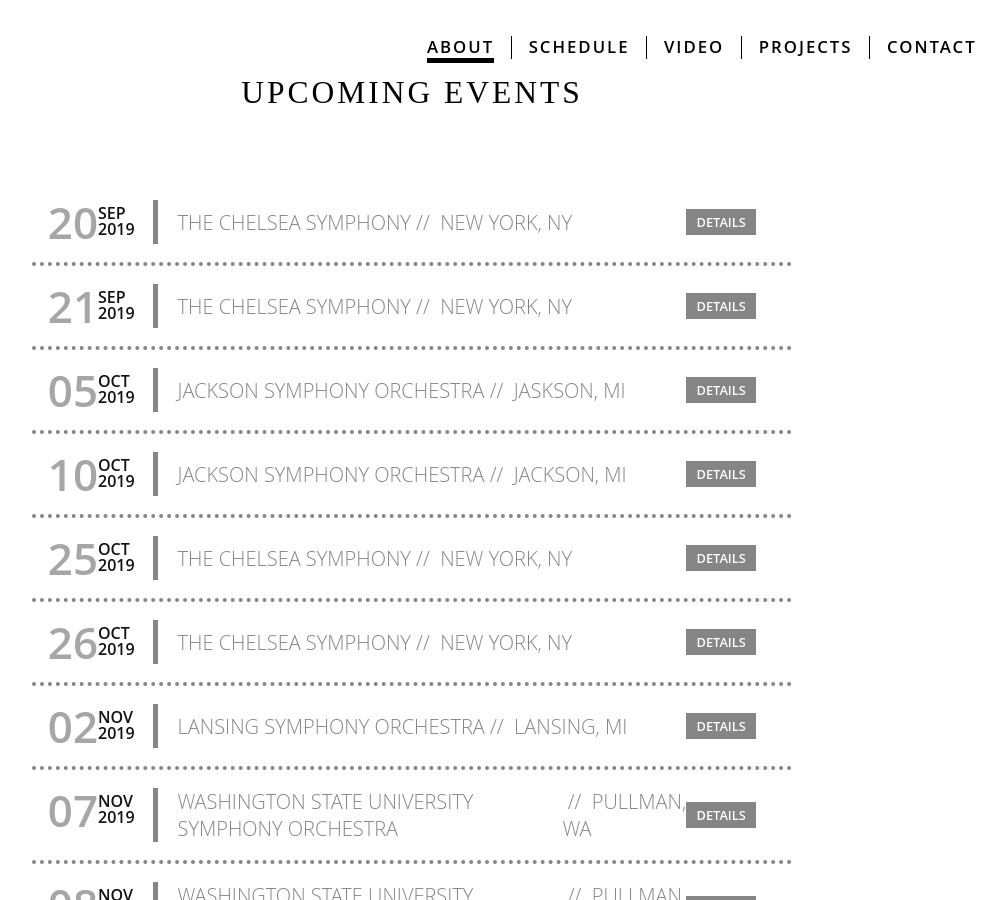
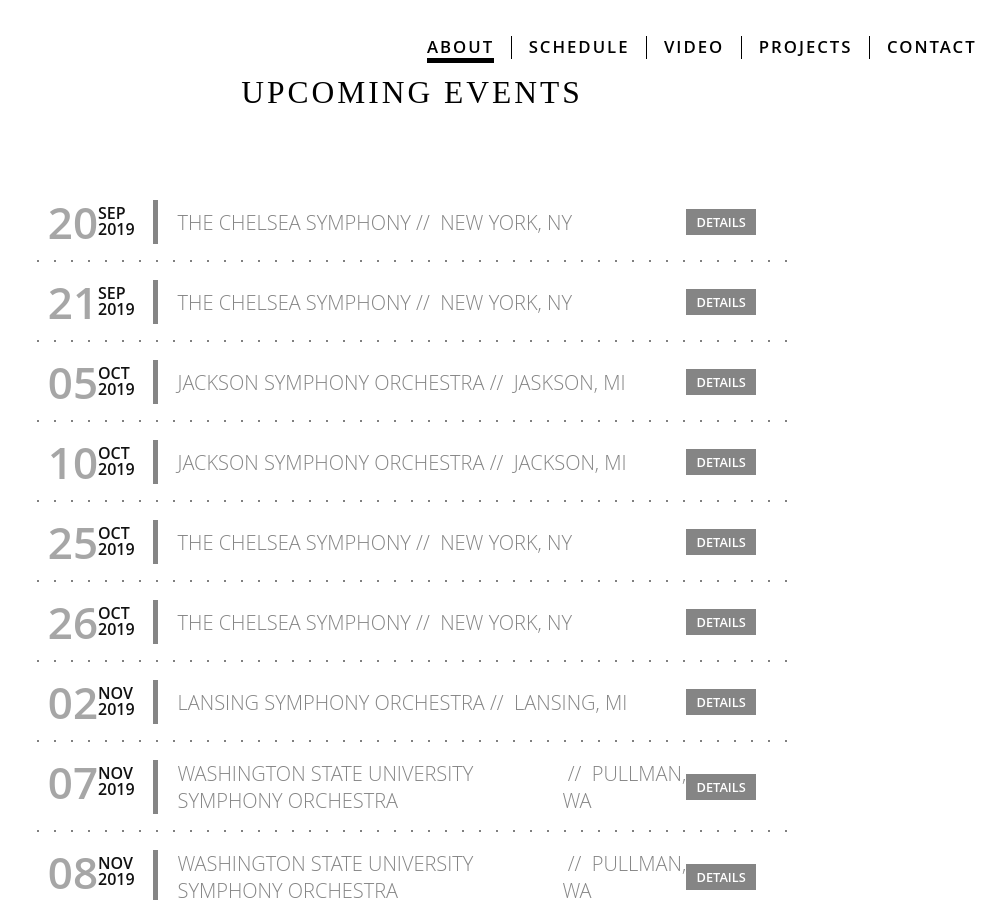
Before and after one commit to nbuonin/maubin-jekyll, a Jekyll site: the page built from index.html, in a window 1280 px wide and 900 px high, scrolled down 1526 px. Shown: the whole window, without its empty margins (228-1234 px from the left). Built offline with Jekyll 4.4.1, drawn with Linux system fonts in a browser that asks for light colours; nearby versions of some CDN libraries.

Commit message:
Implement dotted border scss mixin

```diff
--- /dev/null
+++ b/_scss/_dotted-border.scss
@@ -0,0 +1,8 @@
+// Assembled from various answers here: https://stackoverflow.com/questions/6250394/how-to-increase-space-between-dotted-border-dots
+@mixin dottedBottomCircleBorder($color: #000000, $spacing: 5px, $radius: 1px) {
+    background-image:
+        radial-gradient(circle, #000 $radius, rgba(255,255,255,0) $radius);
+    background-position: bottom;
+    background-size: (($radius * 2) + $spacing) ($radius * 2);
+    background-repeat: repeat-x;
+}
--- a/_scss/_homepage.scss
+++ b/_scss/_homepage.scss
@@ -73,8 +73,7 @@
     @include respond-to(medium-plus) {
         flex-flow: row nowrap;
         padding-bottom: 1em;
-        border-bottom: solid 4px $md-grey;
-        border-style: dotted;
+        @include dottedBottomCircleBorder($spacing: 15px, $radius: 1px);
         margin-bottom: 1em;
     }
 
--- a/css/styles.scss
+++ b/css/styles.scss
@@ -2,6 +2,7 @@
 ---
 @import 'reset';
 @import 'bootstrap-grid';
+@import 'dotted-border';
 @import 'var';
 @import 'base';
 @import 'typography';
```
